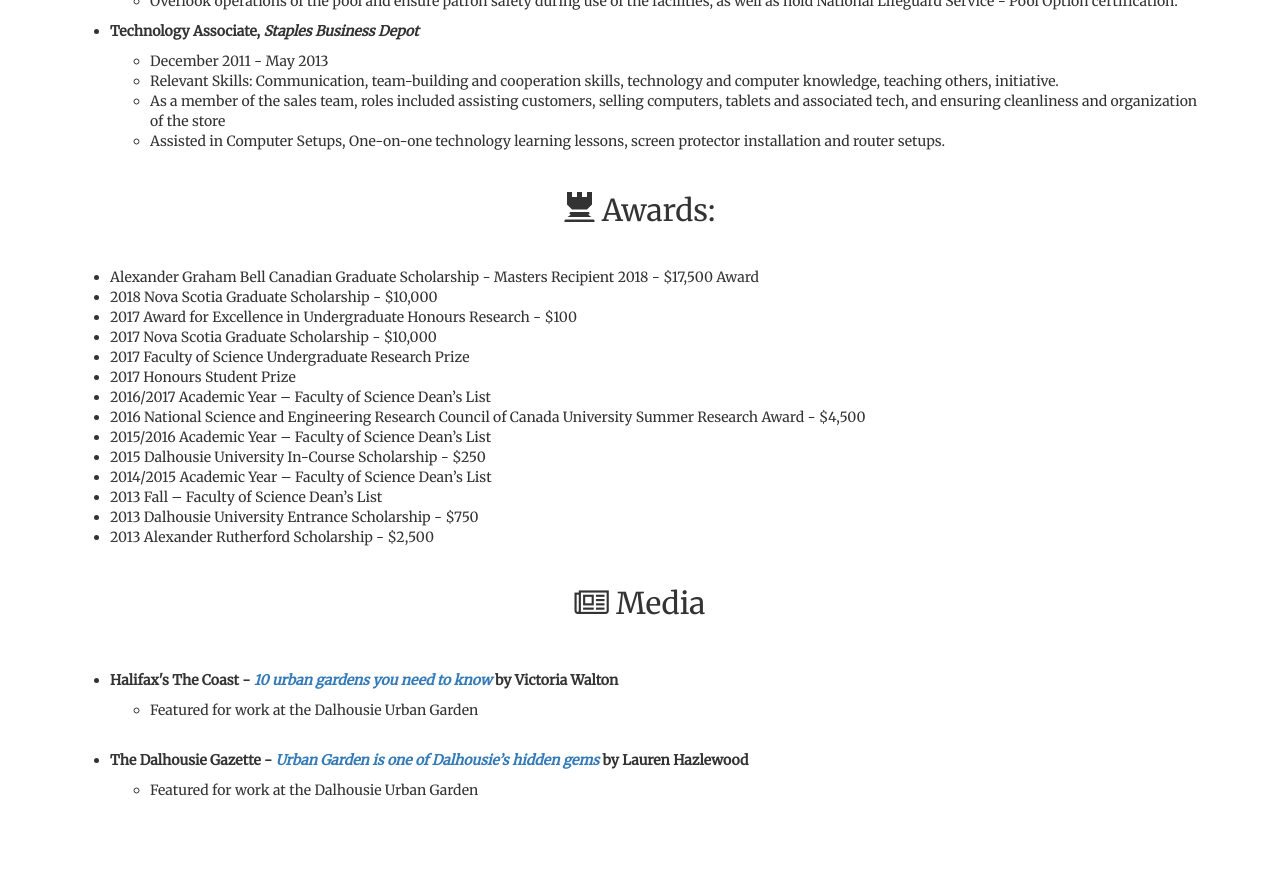
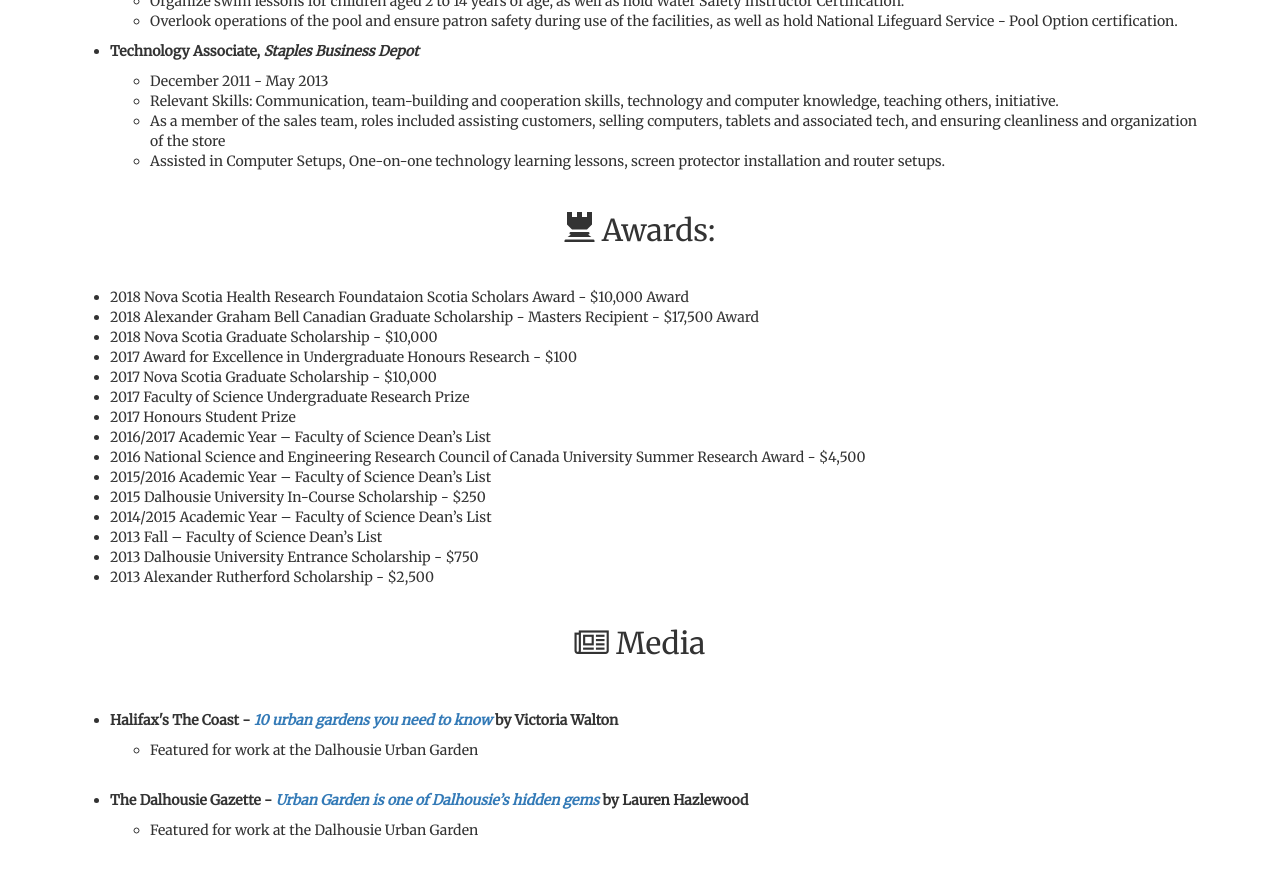
Before and after one commit to LandonGetz/OldCVWebsite, a Jekyll site: the page built from index.md, in a window 1280 px wide and 900 px high, scrolled down 4893 px. Shown: the top 875 px of the window. Built offline with Jekyll 4.4.1, drawn with Linux system fonts in a browser that asks for light colours; nearby versions of some CDN libraries; some of the changed text lies outside the part shown.

Commit message:
Additional Award Line and Paper
Added Scotia Scholars Line

```diff
--- a/index.md
+++ b/index.md
@@ -272,7 +273,8 @@ scroll: true
     </ul>
     <h2><span class="glyphicon glyphicon-tower" aria-hidden="true"></span>  Awards:</h2>
     <ul id="list">
-        <li>Alexander Graham Bell Canadian Graduate Scholarship - Masters Recipient 2018 - $17,500 Award</li>
+        <li>2018 Nova Scotia Health Research Foundataion Scotia Scholars Award - $10,000 Award</li>
+        <li>2018 Alexander Graham Bell Canadian Graduate Scholarship - Masters Recipient - $17,500 Award</li>
         <li>2018 Nova Scotia Graduate Scholarship - $10,000</li>
         <li>2017 Award for Excellence in Undergraduate Honours Research - $100</li>
         <li>2017 Nova Scotia Graduate Scholarship - $10,000</li>
```
Also changed, not shown: other parts of index.md (+1 -0 lines).
